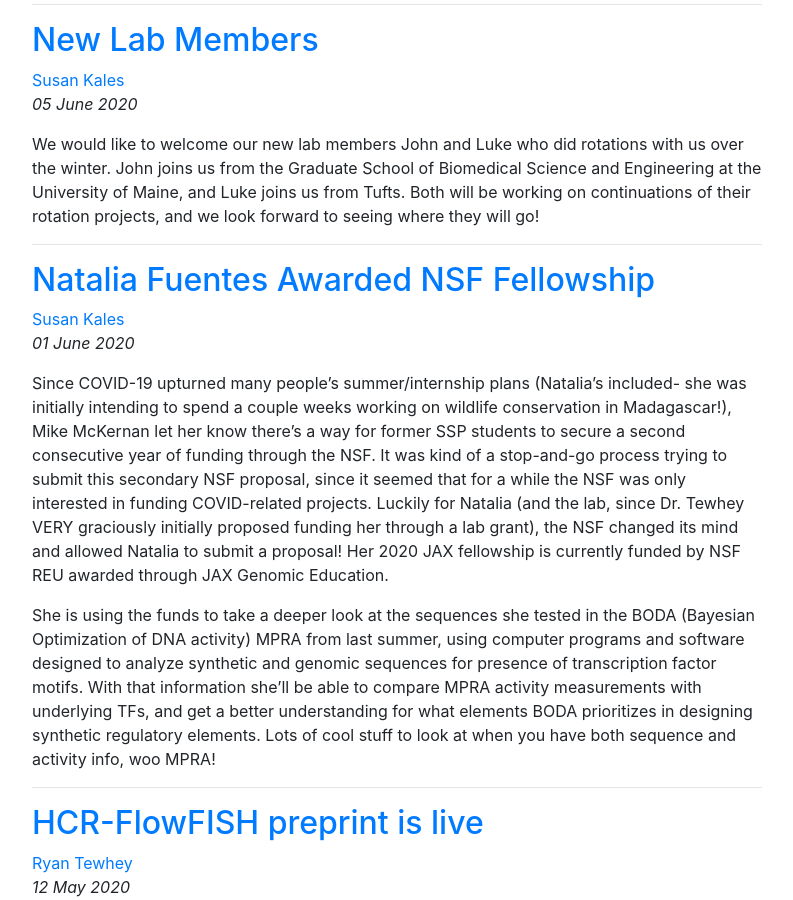
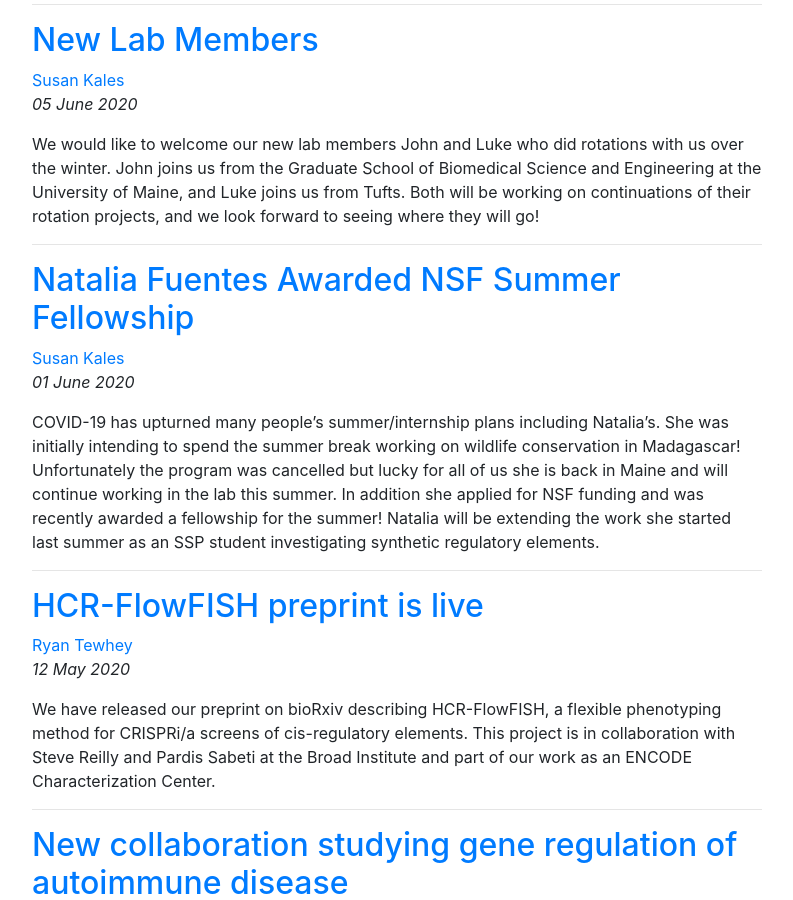
Before and after one commit to tewhey-lab/tewhey-lab.github.io, a Jekyll site: the page built from news/index.html, in a window 1280 px wide and 900 px high, scrolled down 351 px. Shown: the whole window, without its empty margins (53-846 px from the left). Built offline with Jekyll 4.4.1, drawn with Linux system fonts in a browser that asks for light colours; nearby versions of some CDN libraries; the list of posts is cut into pages by our own code; comment, search, counter and statistics services are not loaded.

Commit message:
Update 2020-06-01-Natalia-Fuentes-Awarded-NSF-Fellowship.md

```diff
--- a/_posts/2020-06-01-Natalia-Fuentes-Awarded-NSF-Fellowship.md
+++ b/_posts/2020-06-01-Natalia-Fuentes-Awarded-NSF-Fellowship.md
@@ -1,10 +1,8 @@
 ---
-title: Natalia Fuentes Awarded NSF Fellowship
+title: Natalia Fuentes Awarded NSF Summer Fellowship
 author: Susan Kales
 layout: post
 group: news
 ---
 
-Since COVID-19 upturned  many people's summer/internship plans (Natalia's included- she was initially intending to spend a couple weeks working on wildlife conservation in Madagascar!), Mike McKernan let her know there's a way for former SSP students to secure a second consecutive year of funding through the NSF. It was kind of a stop-and-go process trying to submit this secondary NSF proposal, since it seemed that for a while the NSF was only interested in funding COVID-related projects. Luckily for Natalia (and the lab, since Dr. Tewhey VERY graciously initially proposed funding her through a lab grant), the NSF changed its mind and allowed Natalia to submit a proposal! Her 2020 JAX fellowship is currently funded by NSF REU awarded through JAX Genomic Education.
-
-She is using the funds to take a deeper look at the sequences she tested in the BODA (Bayesian Optimization of DNA activity) MPRA from last summer, using computer programs and software designed to analyze synthetic and genomic sequences for presence of transcription factor motifs. With that information she'll be able to compare MPRA activity measurements with underlying TFs, and get a better understanding for what elements BODA prioritizes in designing synthetic regulatory elements. Lots of cool stuff to look at when you have both sequence and activity info, woo MPRA!
+COVID-19 has upturned many people's summer/internship plans including Natalia's. She was initially intending to spend the summer break working on wildlife conservation in Madagascar! Unfortunately the program was cancelled but lucky for all of us she is back in Maine and will continue working in the lab this summer. In addition she applied for NSF funding and was recently awarded a fellowship for the summer! Natalia will be extending the work she started last summer as an SSP student investigating synthetic regulatory elements.
```
